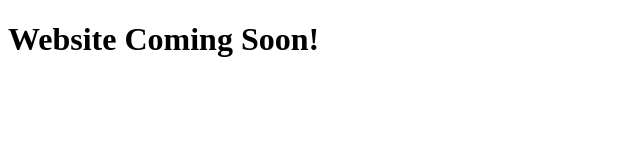
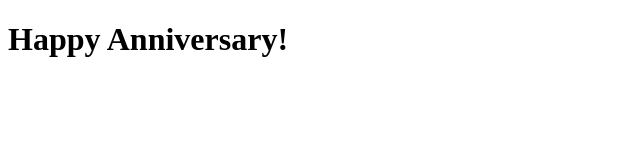
Before and after one commit to JohnBronco/johnbronco.github.io, a plain HTML site: page index.html in a window 1280 px wide. Shown: the whole page, without its empty margins (0-640 px from the left). Drawn offline with Linux system fonts and the light colour scheme.

Commit message:
Update index.html

```diff
--- a/index.html
+++ b/index.html
@@ -7,7 +7,7 @@
 	</head>
 
 	<body>
-		<h1>Website Coming Soon!</h1>
+		<h1>Happy Anniversary!</h1>
 	</body>
 
 </html>
```
